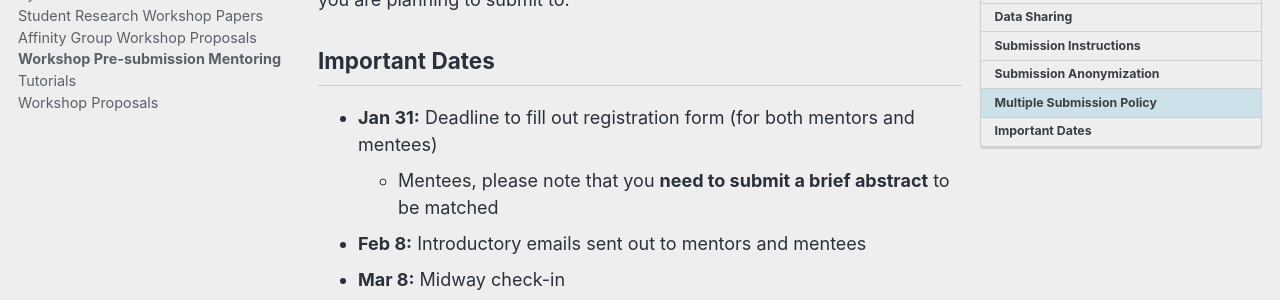
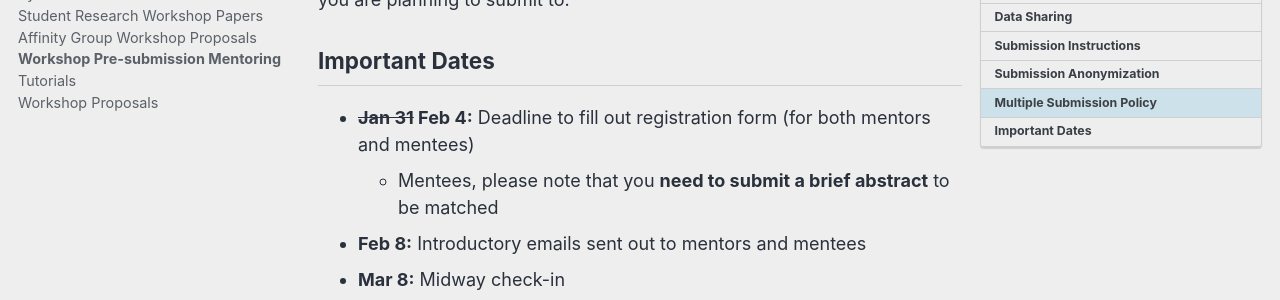
Before and after one commit to naacl-org/naacl-2022-website, a Jekyll site: the page built from _pages/calls/workshop-mentoring.md, in a window 1280 px wide and 900 px high, scrolled down 3242 px. Shown: the part 153-453 px from the top of the window. Built offline with Jekyll 4.4.1, drawn with Linux system fonts in a browser that asks for light colours; cached includes are drawn as plain includes; comment, search, counter and statistics services are not loaded.

Commit message:
Deadline extension workshop pre-submission mentoring

```diff
--- a/_pages/calls/workshop-mentoring.md
+++ b/_pages/calls/workshop-mentoring.md
@@ -74,7 +74,7 @@ Multiple submission policies may be different across workshops. Some workshops m
 
 ## Important Dates
 
-* **Jan 31:** Deadline to fill out registration form (for both mentors and mentees)
+* **<strike>Jan 31</strike> Feb 4:** Deadline to fill out registration form (for both mentors and mentees)
   * Mentees, please note that you **need to submit a brief abstract** to be matched
 * **Feb 8:** Introductory emails sent out to mentors and mentees
 * **Mar 8:** Midway check-in
```
Also changed, not shown: _pages/calls/calls.md (+1 -1 lines).
